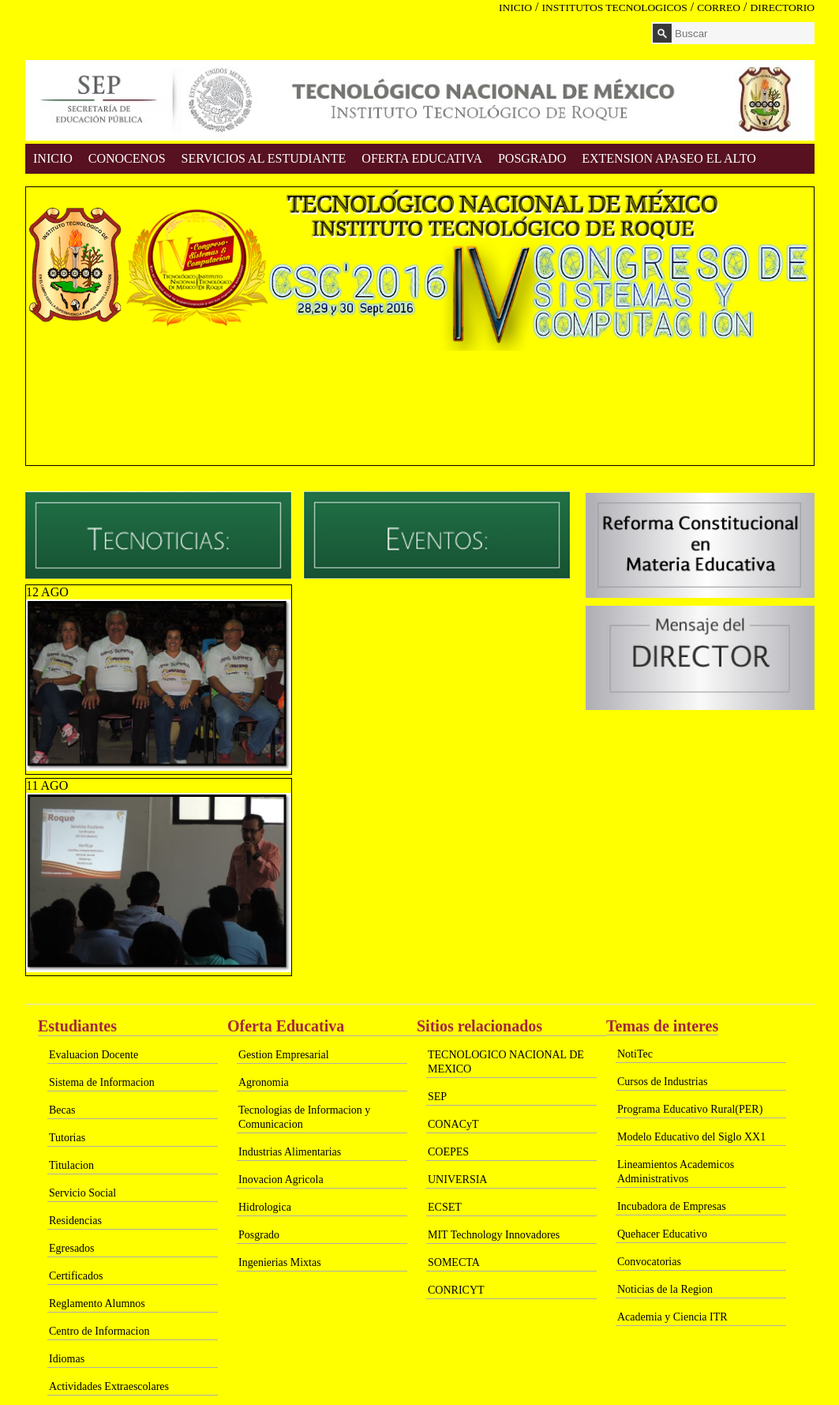
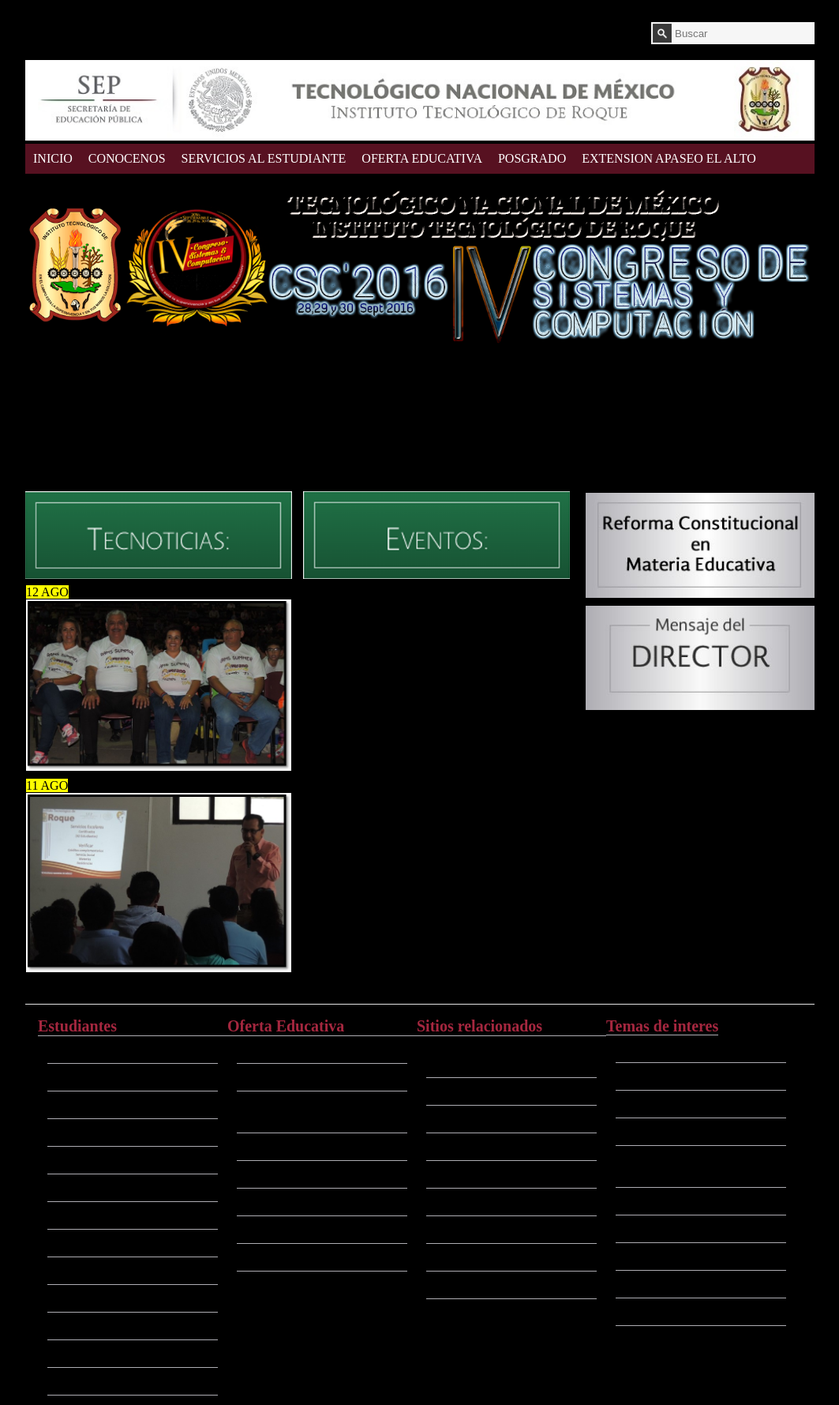
Before and after one commit to EiffelArt/itroque, a PHP site: page / in a window 1280 px wide. Shown: the whole page at 79% size, without its empty margins (108-1171 px from the left). Run offline with PHP 8.4, Linux system fonts and the light colour scheme.

Commit message:
Me gusta el color negro

```diff
--- a/style.css
+++ b/style.css
@@ -3,7 +3,7 @@
 	margin: 0;
 }
 body{
-	background-color: yellow;
+	background-color: black;
 }
 .contenedor{
 	width: 80%;
```
